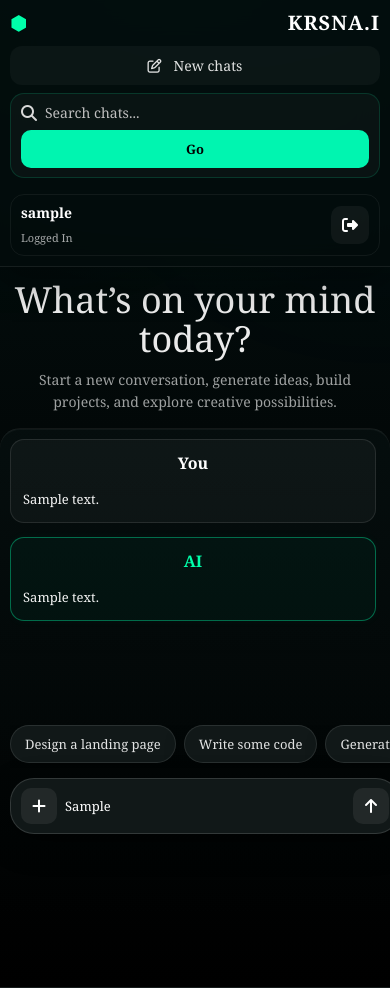
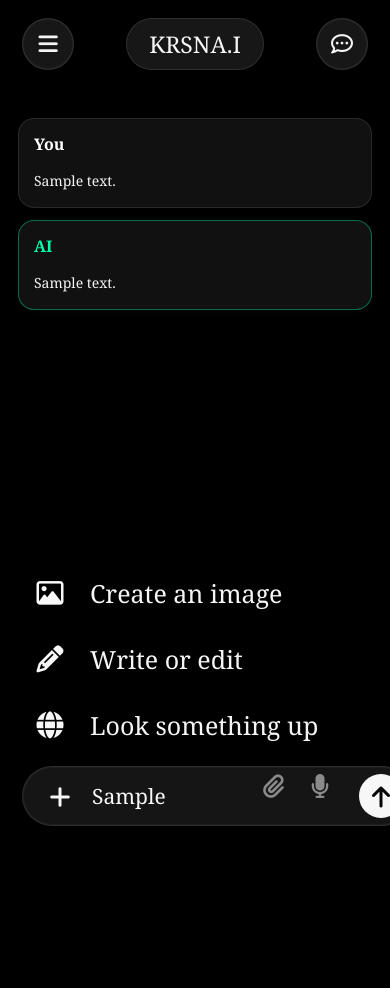
Before and after one commit to krishnasingh10306/AI-Tool, a Flask app: template templates/gpt.html in a window 390 px wide. After the commit the page ends 826 px from the top, so only its background shows below. Run offline with Flask 3, Linux system fonts and the light colour scheme; the template is opened without the code that fills it: most values are stand-ins (such as "Sample title", 1, 10 or a date in 2020).

Commit message:
Refine mobile chat home screen

```diff
--- a/static/gpt.css
+++ b/static/gpt.css
@@ -55,6 +55,10 @@ input {
   display: flex;
   position: relative;
   z-index: 1;
+}
+
+.mobile-topbar {
+  display: none;
 }
 
 /* sidebar */
@@ -692,139 +696,124 @@ input {
    ========================= */
 @media (max-width: 768px) {
   body {
-    background:
-      radial-gradient(circle at 50% -10%, rgba(0, 255, 170, 0.18), transparent 36%),
-      linear-gradient(180deg, #041111 0%, #020707 48%, #000 100%);
+    background: #000;
+    color: #f7f7f7;
   }
 
-  .blur1 {
-    width: 220px;
-    height: 220px;
-  }
-
-  .blur2 {
-    width: 260px;
-    height: 260px;
+  .bg-blur {
+    display: none;
   }
 
   .sidebar {
-    position: sticky;
-    top: 0;
-    z-index: 10;
-    padding: 10px 14px 12px;
-    gap: 8px;
-    background: rgba(3, 12, 12, 0.94);
-    backdrop-filter: blur(18px);
-    box-shadow: 0 14px 34px rgba(0, 0, 0, 0.34);
-  }
-
-  .logo {
-    margin-bottom: 10px;
-    justify-content: space-between;
-  }
-
-  .logo-icon {
-    font-size: 20px;
-  }
-
-  .logo-text {
-    font-size: 20px;
-    letter-spacing: 1px;
-  }
-
-  .menu {
-    gap: 8px;
-  }
-
-  .menu a {
-    flex: 1 1 150px;
-    font-size: 14px;
-    padding: 10px 11px;
-    border-radius: 12px;
-    background: rgba(255, 255, 255, 0.035);
-  }
-
-  .menu a:nth-of-type(n + 3) {
     display: none;
   }
 
-  .sidebar-search-form {
-    flex-basis: 100%;
+  .main {
+    min-height: 100dvh;
+    display: block;
+    padding-top: calc(env(safe-area-inset-top) + 22px);
   }
 
-  .profile {
-    padding: 8px 10px;
-    max-width: 420px;
-    margin: 0 auto;
-    background: transparent;
-    border-color: rgba(255, 255, 255, 0.06);
+  .mobile-topbar {
+    width: 100%;
+    display: grid;
+    grid-template-columns: 54px max-content 54px;
+    align-items: center;
+    justify-content: space-between;
+    gap: 18px;
+    padding: 0 34px;
+    position: fixed;
+    top: calc(env(safe-area-inset-top) + 22px);
+    left: 0;
+    right: 0;
+    z-index: 30;
   }
 
-  .profile img {
-    width: 40px;
-    height: 40px;
+  .mobile-nav-btn,
+  .mobile-new-chat {
+    width: 54px;
+    height: 54px;
+    border-radius: 50%;
+    display: inline-flex;
+    align-items: center;
+    justify-content: center;
+    border: 1px solid rgba(255, 255, 255, 0.11);
+    background: #171717;
+    color: #f5f5f5;
+    text-decoration: none;
+    font-size: 23px;
+    box-shadow: inset 0 0 0 1px rgba(255, 255, 255, 0.03);
   }
 
-  .profile-text h4 {
-    font-size: 14px;
-  }
-
-  .profile-text span {
-    font-size: 11px;
+  .mobile-brand {
+    min-width: 148px;
+    min-height: 54px;
+    padding: 0 28px;
+    border-radius: 999px;
+    display: inline-flex;
+    align-items: center;
+    justify-content: center;
+    border: 1px solid rgba(255, 255, 255, 0.10);
+    background: #171717;
+    color: #f7f7f7;
+    text-decoration: none;
+    font-size: 24px;
+    line-height: 1;
   }
 
   .content {
-    padding: 14px 0 0;
+    min-height: 100dvh;
+    padding: 0;
+    overflow: hidden;
   }
 
-  .subtitle {
-    font-size: 11px;
-    letter-spacing: 1.5px;
-    margin: 0 16px 10px;
+  .hero {
+    min-height: 100dvh;
+    align-items: stretch;
+    text-align: left;
   }
 
+  .subtitle,
+  .hero h1,
   .desc {
-    margin: 0 18px 18px;
-    font-size: 14px;
-    line-height: 1.55;
-  }
-
-  .hero h1 {
-    max-width: 560px;
-    padding: 0 18px;
-    font-size: clamp(30px, 10vw, 42px);
-    line-height: 1.08;
-    margin-bottom: 10px;
+    display: none;
   }
 
   .chat-wrapper {
     width: 100%;
-    min-height: calc(100dvh - 330px);
-    padding: 12px 12px 118px;
-    border-radius: 22px 22px 0 0;
-    background: linear-gradient(180deg, rgba(7, 16, 16, 0.72), rgba(0, 0, 0, 0.18));
-    border: 1px solid rgba(255, 255, 255, 0.07);
-    border-left: none;
-    border-right: none;
-    box-shadow: inset 0 1px 0 rgba(255, 255, 255, 0.04);
+    max-width: none;
+    min-height: 100dvh;
+    height: 100dvh;
+    padding: 110px 26px 256px;
+    border: none;
+    border-radius: 0;
+    background: transparent;
+    box-shadow: none;
+    gap: 12px;
+  }
+
+  .messages-area {
+    gap: 12px;
+    padding: 0;
+  }
+
+  .msg-text {
+    max-height: 260px;
   }
 
   .chat-box,
   .ai-msg {
-    padding: 14px;
+    padding: 14px 15px;
     border-radius: 16px;
+    background: #111;
   }
 
   .box-head h4 {
-    font-size: 17px;
+    font-size: 16px;
+    text-align: left;
   }
 
-  .msg-text {
-    max-height: 220px;
-  }
-
-  .msg-text p,
-  .user-line {
+  .msg-text p {
     font-size: 14px;
     line-height: 1.7;
   }
@@ -835,78 +824,98 @@ input {
 
   .input-box {
     position: fixed;
-    left: max(10px, env(safe-area-inset-left));
-    right: max(10px, env(safe-area-inset-right));
-    bottom: max(10px, env(safe-area-inset-bottom));
+    left: max(26px, env(safe-area-inset-left));
+    right: max(26px, env(safe-area-inset-right));
+    bottom: max(18px, env(safe-area-inset-bottom));
     z-index: 20;
-    min-height: auto;
-    padding: 8px 10px;
-    gap: 8px;
-    border-radius: 24px;
-    background: rgba(18, 26, 26, 0.96);
-    border-color: rgba(255, 255, 255, 0.14);
-    box-shadow: 0 10px 30px rgba(0, 0, 0, 0.45);
+    min-height: 60px;
+    padding: 7px 8px 7px 15px;
+    gap: 10px;
+    border-radius: 999px;
+    background: #151515;
+    border-color: rgba(255, 255, 255, 0.10);
+    box-shadow: inset 0 0 0 1px rgba(255, 255, 255, 0.035);
   }
 
   .input-box input {
-    height: 40px;
-    font-size: 14px;
+    height: 44px;
+    font-size: 21px;
+    color: #f7f7f7;
+  }
+
+  .input-box input::placeholder {
+    color: #777;
   }
 
   .icon-btn,
   .send-btn {
-    width: 40px;
-    height: 40px;
+    width: 46px;
+    height: 46px;
+    border-radius: 50%;
+    background: transparent;
+    font-size: 24px;
+  }
+
+  .icon-btn {
+    color: #f7f7f7;
+  }
+
+  .input-actions .icon-btn {
+    color: #8a8a8a;
+  }
+
+  .send-btn {
+    background: #f7f7f7;
+    color: #050505;
   }
 
   .input-actions {
-    gap: 6px;
+    gap: 4px;
   }
 
   .quick-actions {
     position: fixed;
-    left: max(10px, env(safe-area-inset-left));
-    right: max(10px, env(safe-area-inset-right));
-    bottom: calc(max(10px, env(safe-area-inset-bottom)) + 66px);
+    left: max(40px, env(safe-area-inset-left));
+    right: max(40px, env(safe-area-inset-right));
+    bottom: calc(max(18px, env(safe-area-inset-bottom)) + 82px);
     z-index: 19;
-    justify-content: flex-start;
-    flex-wrap: nowrap;
-    overflow-x: auto;
-    margin-top: 0;
-    padding-bottom: 5px;
-    gap: 8px;
-    scrollbar-width: none;
-  }
-
-  .quick-actions::-webkit-scrollbar {
-    display: none;
+    max-width: none;
+    display: flex;
+    flex-direction: column;
+    align-items: stretch;
+    gap: 26px;
+    margin: 0;
   }
 
   .quick-actions form {
-    flex: 0 0 auto;
+    width: 100%;
   }
 
   .quick-actions button {
-    width: auto;
-    font-size: 13px;
-    padding: 9px 14px;
-    border-radius: 999px;
-    background: rgba(18, 26, 26, 0.96);
-    box-shadow: 0 8px 22px rgba(0, 0, 0, 0.24);
-    white-space: nowrap;
+    width: 100%;
+    min-height: 42px;
+    padding: 0;
+    border: none;
+    border-radius: 0;
+    background: transparent;
+    box-shadow: none;
+    color: #f5f5f5;
+    display: grid;
+    grid-template-columns: 48px 1fr;
+    align-items: center;
+    justify-content: start;
+    gap: 22px;
+    font-size: 26px;
+    line-height: 1.2;
+    text-align: left;
+    white-space: normal;
   }
 
-  .search-box {
-    padding: 9px 10px;
-  }
-
-  .search-box input {
-    font-size: 14px;
-  }
-
-  .search-box button {
-    padding: 6px 10px;
-    font-size: 13px;
+  .quick-actions button i {
+    width: 48px;
+    text-align: center;
+    font-size: 28px;
+    color: #f7f7f7;
   }
 }
 
@@ -914,109 +923,73 @@ input {
    SMALL MOBILE DEVICES
    ========================= */
 @media (max-width: 480px) {
-  .sidebar {
-    padding: 9px 10px 10px;
+  .main {
+    padding-top: calc(env(safe-area-inset-top) + 18px);
   }
 
-  .menu {
-    flex-direction: row;
-    align-items: stretch;
+  .mobile-topbar {
+    grid-template-columns: 52px max-content 52px;
+    gap: 14px;
+    padding: 0 22px;
+    top: calc(env(safe-area-inset-top) + 18px);
   }
 
-  .menu a {
-    width: auto;
-    justify-content: center;
+  .mobile-nav-btn,
+  .mobile-new-chat {
+    width: 52px;
+    height: 52px;
+    font-size: 22px;
   }
 
-  .menu a:nth-of-type(n + 2) {
-    display: none;
-  }
-
-  .sidebar-search-form {
-    flex-basis: 100%;
-  }
-
-  .bottom-section {
-    margin-top: 8px;
-  }
-
-  .chat-label,
-  .chat-history-list {
-    display: none;
-  }
-
-  .content {
-    padding: 14px 0 0;
-  }
-
-  .subtitle {
-    display: none;
-  }
-
-  .desc {
-    display: block;
-    max-width: 330px;
-    margin-bottom: 14px;
-    color: rgba(255, 255, 255, 0.62);
-    line-height: 1.6;
-  }
-
-  .hero h1 {
-    padding: 0 14px;
-    margin-bottom: 10px;
-    font-size: clamp(28px, 11vw, 36px);
+  .mobile-brand {
+    min-width: 136px;
+    min-height: 52px;
+    padding: 0 22px;
+    font-size: 23px;
   }
 
   .chat-wrapper {
-    padding: 10px 10px 112px;
-    min-height: calc(100dvh - 284px);
-    border-radius: 20px 20px 0 0;
-    gap: 10px;
+    padding: 100px 18px 246px;
   }
 
-  .flash {
-    font-size: 13px;
-    padding: 9px 12px;
+  .quick-actions {
+    left: max(28px, env(safe-area-inset-left));
+    right: max(28px, env(safe-area-inset-right));
+    bottom: calc(max(18px, env(safe-area-inset-bottom)) + 80px);
+    gap: 24px;
   }
 
-  .chat-box,
-  .ai-msg {
-    padding: 12px;
-    border-radius: 14px;
+  .quick-actions button {
+    grid-template-columns: 44px 1fr;
+    gap: 18px;
+    font-size: 25px;
   }
 
-  .box-head h4 {
-    font-size: 16px;
+  .quick-actions button i {
+    width: 44px;
+    font-size: 27px;
   }
 
-  .msg-text p,
-  .user-line {
-    font-size: 13px;
+  .input-box {
+    left: max(22px, env(safe-area-inset-left));
+    right: max(22px, env(safe-area-inset-right));
+    min-height: 58px;
   }
 
   .input-box input {
-    height: 38px;
-    min-width: 72px;
-    font-size: 13px;
+    height: 42px;
+    min-width: 84px;
+    font-size: 21px;
   }
 
   .icon-btn,
   .send-btn {
-    width: 36px;
-    height: 36px;
-    border-radius: 10px;
-  }
-
-  .input-actions {
-    gap: 5px;
+    width: 44px;
+    height: 44px;
   }
 
   .input-actions .icon-btn {
-    display: none;
-  }
-
-  .quick-actions form {
-    flex-basis: auto;
+    display: inline-flex;
   }
 
   .search-box {
--- a/templates/gpt.html
+++ b/templates/gpt.html
@@ -16,6 +16,18 @@
 <div class="bg-blur blur2"></div>
 
 <div class="main">
+
+  <header class="mobile-topbar">
+    <button type="button" class="mobile-nav-btn" aria-label="Open menu">
+      <i class="fa-solid fa-bars"></i>
+    </button>
+
+    <a href="{{ url_for('main') }}" class="mobile-brand">KRSNA.I</a>
+
+    <a href="{{ url_for('main') }}" class="mobile-new-chat" aria-label="New chat">
+      <i class="fa-regular fa-comment-dots"></i>
+    </a>
+  </header>
 
   <aside class="sidebar">
 
@@ -178,7 +190,7 @@
           <input
             type="text"
             name="prompt"
-            placeholder="Ask anything or generate an image..."
+            placeholder="Ask KRSNA.I"
             value="{{ quick_prompt if quick_prompt else '' }}"
             required
             autocomplete="off"
@@ -209,23 +221,27 @@
       <div class="quick-actions">
 
         <form action="{{ url_for('main') }}" method="POST">
-          <input type="hidden" name="quick_prompt" value="Design a landing page">
-          <button type="submit">Design a landing page</button>
+          <input type="hidden" name="quick_prompt" value="Create an image">
+          <button type="submit">
+            <i class="fa-regular fa-image"></i>
+            <span>Create an image</span>
+          </button>
         </form>
 
         <form action="{{ url_for('main') }}" method="POST">
-          <input type="hidden" name="quick_prompt" value="Write some code">
-          <button type="submit">Write some code</button>
+          <input type="hidden" name="quick_prompt" value="Write or edit">
+          <button type="submit">
+            <i class="fa-solid fa-pencil"></i>
+            <span>Write or edit</span>
+          </button>
         </form>
 
         <form action="{{ url_for('main') }}" method="POST">
-          <input type="hidden" name="quick_prompt" value="Generate UI ideas">
-          <button type="submit">Generate UI ideas</button>
-        </form>
-
-        <form action="{{ url_for('main') }}" method="POST">
-          <input type="hidden" name="quick_prompt" value="Explain a concept">
-          <button type="submit">Explain a concept</button>
+          <input type="hidden" name="quick_prompt" value="Look something up">
+          <button type="submit">
+            <i class="fa-solid fa-globe"></i>
+            <span>Look something up</span>
+          </button>
         </form>
 
       </div>
```
